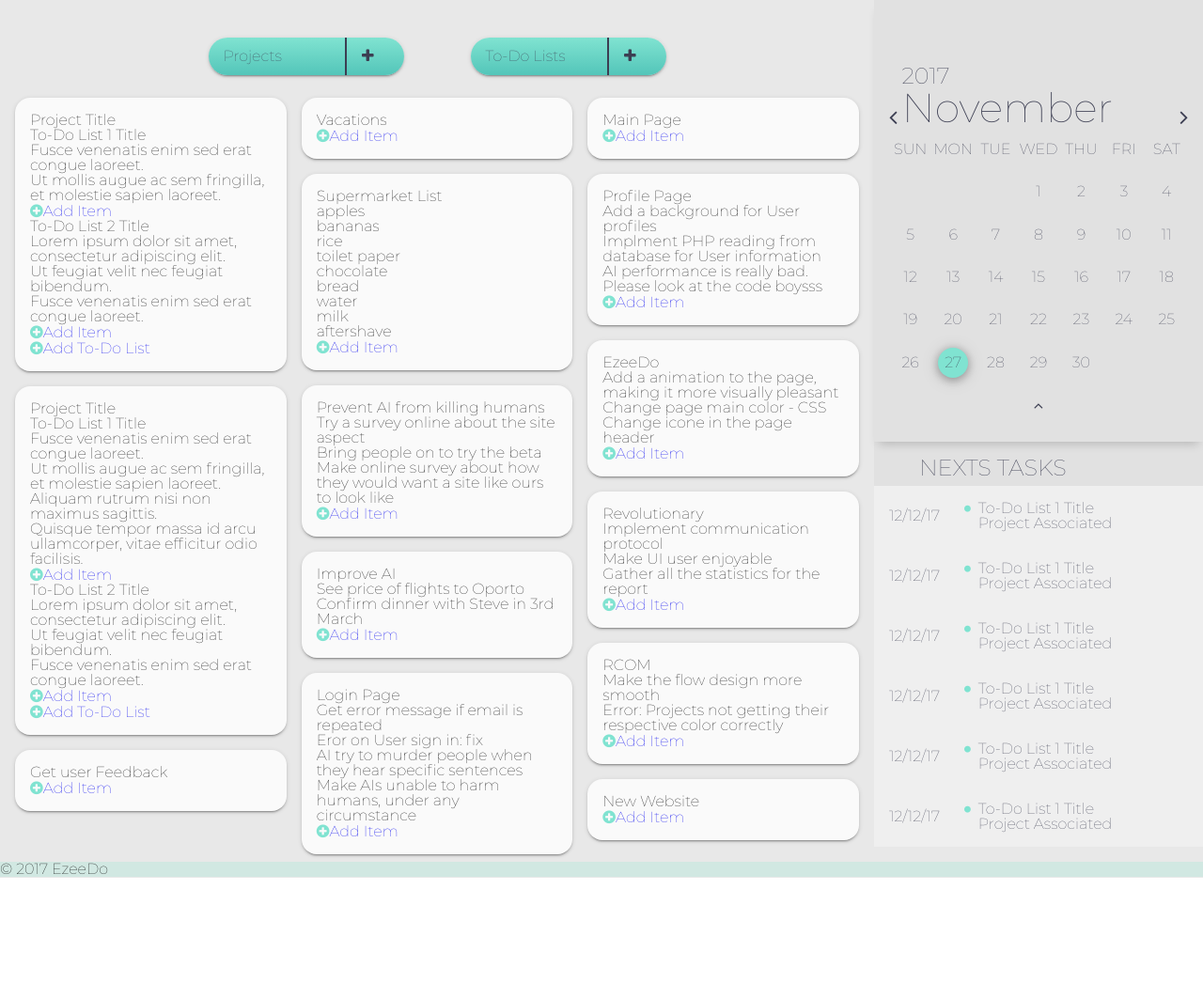
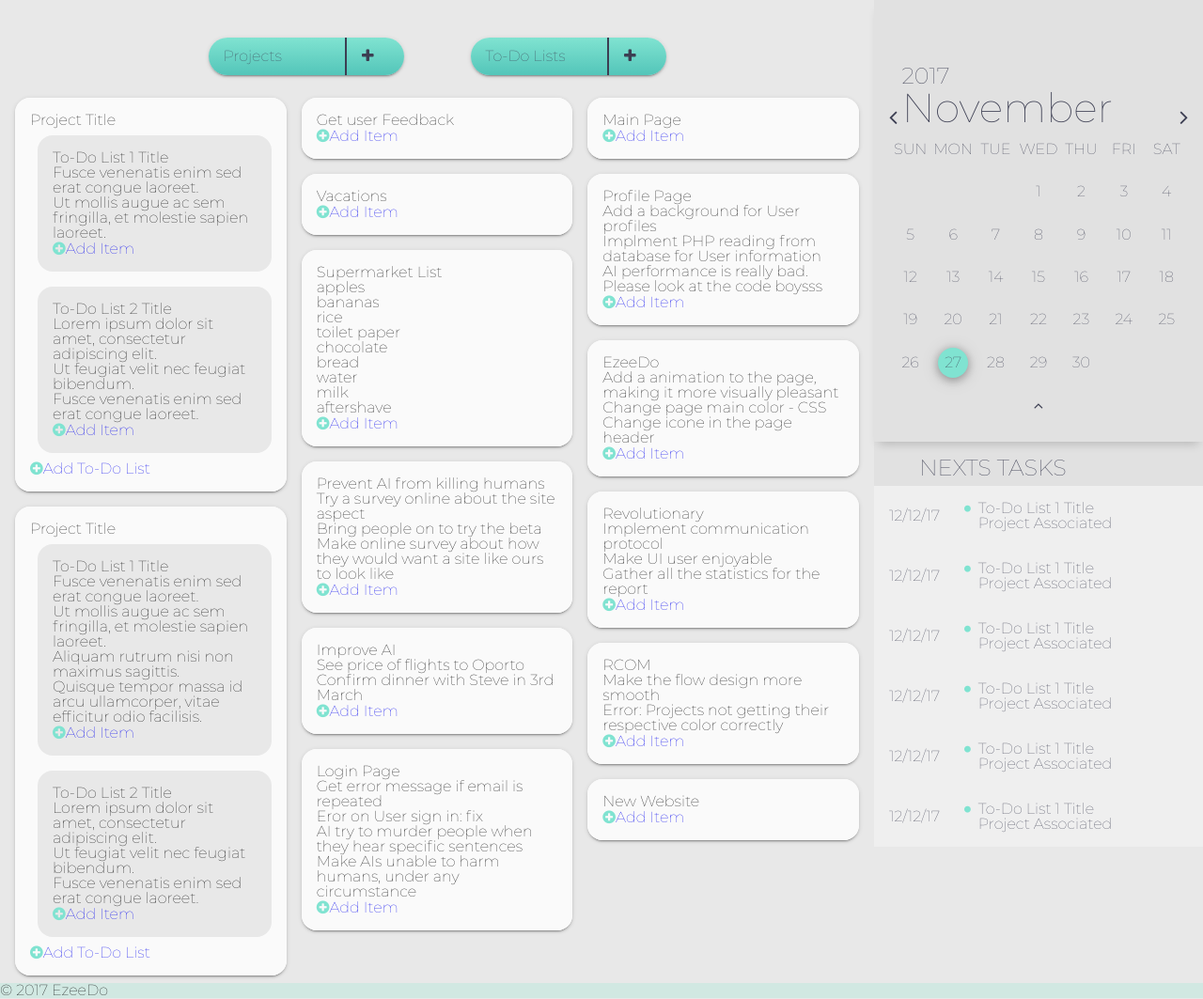
Before and after one commit to EdgarACarneiro/feup-ltw, a PHP site: page / in a window 1280 px wide. Shown: the part 100-1163 px from the top of the page at 94% size. Before the commit the page ends 1034 px from the top, so only its background shows below. Run offline with PHP 8.4, Linux system fonts and the light colour scheme; data comes from the database, SQL or seed files in the repository; style sheets or scripts are compiled from the project's sources; some web fonts are replaced.

Commit message:
Lists inside projects highlight

```diff
--- a/index.php
+++ b/index.php
@@ -48,7 +48,7 @@ include_once('templates/header.php');
             <div class="masonry-item shadow-cards rnd-cornes">
                 <article class="rnd-cornes">
                     <h2>Project Title</h2>
-                    <article>
+                    <article class="rnd-cornes">
                         <h4>To-Do List 1 Title</h4>
                         <ul>
                             <li>Fusce venenatis enim sed erat congue laoreet.</li>
@@ -57,7 +57,7 @@ include_once('templates/header.php');
                         <a href="action_add_item.php">
                             <i class="fa fa-plus-circle"></i>Add Item</a>
                     </article>
-                    <article>
+                    <article class="rnd-cornes">
                         <h4>To-Do List 2 Title</h4>
                         <ul>
                             <li>Lorem ipsum dolor sit amet, consectetur adipiscing elit.</li>
@@ -75,7 +75,7 @@ include_once('templates/header.php');
             <div class="masonry-item shadow-cards rnd-cornes">
                 <article class="rnd-cornes">
                     <h2>Project Title</h2>
-                    <article>
+                    <article class="rnd-cornes">
                         <h4>To-Do List 1 Title</h4>
                         <ul>
                             <li>Fusce venenatis enim sed erat congue laoreet.</li>
@@ -87,7 +87,7 @@ include_once('templates/header.php');
                             <i class="fa fa-plus-circle"></i>Add Item</a>
                     </article>
 
-                    <article>
+                    <article class="rnd-cornes">
                         <h4>To-Do List 2 Title</h4>
                         <ul>
                             <li>Lorem ipsum dolor sit amet, consectetur adipiscing elit.</li>
--- a/styles/site/_index.scss
+++ b/styles/site/_index.scss
@@ -101,8 +101,19 @@ body {
     margin: calc(#{$masonry-gap} / 2) 0;
     background-color: $cards;
     width: 100%;
+
     >article {
         padding: $default-padding;
+        background-color: $cards;
+
+        /* TO-DO Lists inside Projects */
+        >article {
+            padding: $default-padding;
+            display: inline-block;
+            margin: calc(#{$masonry-gap} / 2);
+            background-color: $background;
+            width: calc(100% - 2.5em);
+        }
     }
 }
 
--- a/styles/style.css
+++ b/styles/style.css
@@ -350,6 +350,16 @@ body {
 
 .masonry-item > article {
   padding: 1em;
+  background-color: #fafafa;
+  /* TO-DO Lists inside Projects */
+}
+
+.masonry-item > article > article {
+  padding: 1em;
+  display: inline-block;
+  margin: calc(1em / 2);
+  background-color: #e8e8e8;
+  width: calc(100% - 2.5em);
 }
 
 footer {
```
